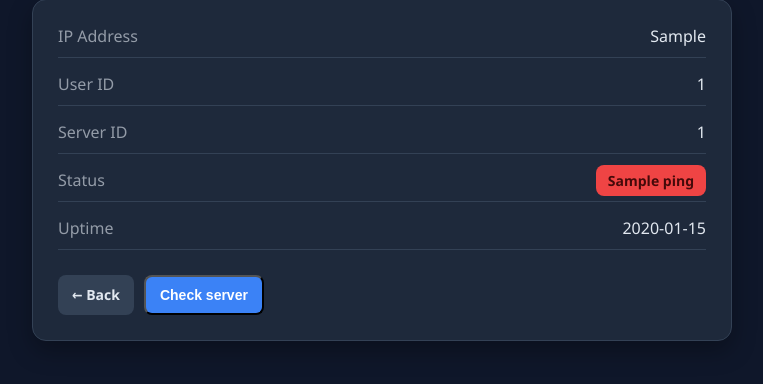
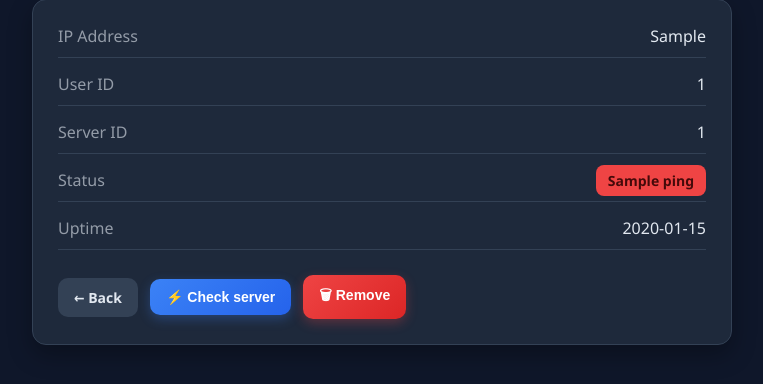
Before and after one commit to KlyaksaOFF/ServerOpsMonitor, a FastAPI app: template api/templates/info_server.html in a window 1280 px wide. Shown: the part 159-543 px from the top of the page, without its empty margins (258-1021 px from the left). Run offline with FastAPI, Linux system fonts and the light colour scheme; the template is opened without the code that fills it: most values are stand-ins (such as "Sample title", 1, 10 or a date in 2020); parts of the project's set-up code (start-up, migrations or seed data) failed here and were passed over.

Commit message:
added remove button in api, and updated html file (info_servers)

```diff
--- a/api/routes/server.py
+++ b/api/routes/server.py
@@ -10,6 +10,7 @@ from api.routes.login import add_cookie_user_login, verify_telegram_data
 from repositories.server_repository import (
     get_server_by_id,
     list_user_connected_servers,
+    remove_server_by_id,
 )
 from services.server_check import result_check_server
 
@@ -78,3 +79,9 @@ async def check_server(user_id: int, server_id: int):
             status_code=303
         )
     return {'status': 'Error', 'message': 'Invalid data'}
+
+
+@router.delete('/servers/{user_id}/{server_id}')
+async def remove_server(user_id: int, server_id: int):
+    await remove_server_by_id(server_id)
+    return RedirectResponse(url='/servers', status_code=303)
--- a/api/templates/info_server.html
+++ b/api/templates/info_server.html
@@ -72,18 +72,29 @@
         .actions {
             margin-top: 25px;
             display: flex;
-            gap: 10px;
+            gap: 12px;
+            align-items: center;
+        }
+
+        .inline-form {
+            margin: 0;
         }
 
         .btn {
-            padding: 10px 14px;
-            border-radius: 8px;
-            text-decoration: none;
+            padding: 10px 16px;
+            border-radius: 10px;
             font-size: 14px;
             font-weight: 600;
-            transition: 0.2s;
+            border: none;
+            cursor: pointer;
+            transition: all 0.2s ease;
+            display: inline-flex;
+            align-items: center;
+            gap: 6px;
+            text-decoration: none;
         }
 
+        /* BACK */
         .btn-back {
             background: #334155;
             color: #e2e8f0;
@@ -91,15 +102,37 @@
 
         .btn-back:hover {
             background: #475569;
+            transform: translateY(-1px);
         }
 
-        .btn-action {
-            background: #3b82f6;
+        /* CHECK */
+        .btn-check {
+            background: linear-gradient(135deg, #3b82f6, #2563eb);
             color: white;
+            box-shadow: 0 4px 12px rgba(59, 130, 246, 0.3);
         }
 
-        .btn-action:hover {
-            background: #2563eb;
+        .btn-check:hover {
+            background: linear-gradient(135deg, #2563eb, #1d4ed8);
+            transform: translateY(-1px);
+            box-shadow: 0 6px 16px rgba(59, 130, 246, 0.4);
+        }
+
+        /* DELETE */
+        .btn-delete {
+            background: linear-gradient(135deg, #ef4444, #dc2626);
+            color: white;
+            box-shadow: 0 4px 12px rgba(239, 68, 68, 0.3);
+        }
+
+        .btn-delete:hover {
+            background: linear-gradient(135deg, #dc2626, #b91c1c);
+            transform: translateY(-1px);
+            box-shadow: 0 6px 16px rgba(239, 68, 68, 0.4);
+        }
+
+        .btn:active {
+            transform: scale(0.97);
         }
     </style>
 </head>
@@ -157,11 +190,27 @@
         <div class="actions">
             <a href="/servers" class="btn btn-back">← Back</a>
 
-            <form method="post" action="/servers/{{ user_id }}/{{ server.id }}" style="display:inline;">
-                <button type="submit" class="btn btn-action">
-                    Check server
+            <form method="post" action="/servers/{{ user_id }}/{{ server.id }}" class="inline-form">
+                <button type="submit" class="btn btn-check">
+                    ⚡ Check server
                 </button>
             </form>
+
+            <button
+                class="btn btn-delete"
+                onclick="deleteServer({{ user_id }}, {{ server.id }})"
+            >
+                🗑 Remove
+            </button>
+
+            <script>
+            async function deleteServer(userId, serverId) {
+                await fetch(`/servers/${userId}/${serverId}`, {
+                    method: 'DELETE'
+                });
+                window.location.href = '/servers';
+            }
+            </script>
         </div>
 
     </div>
```
